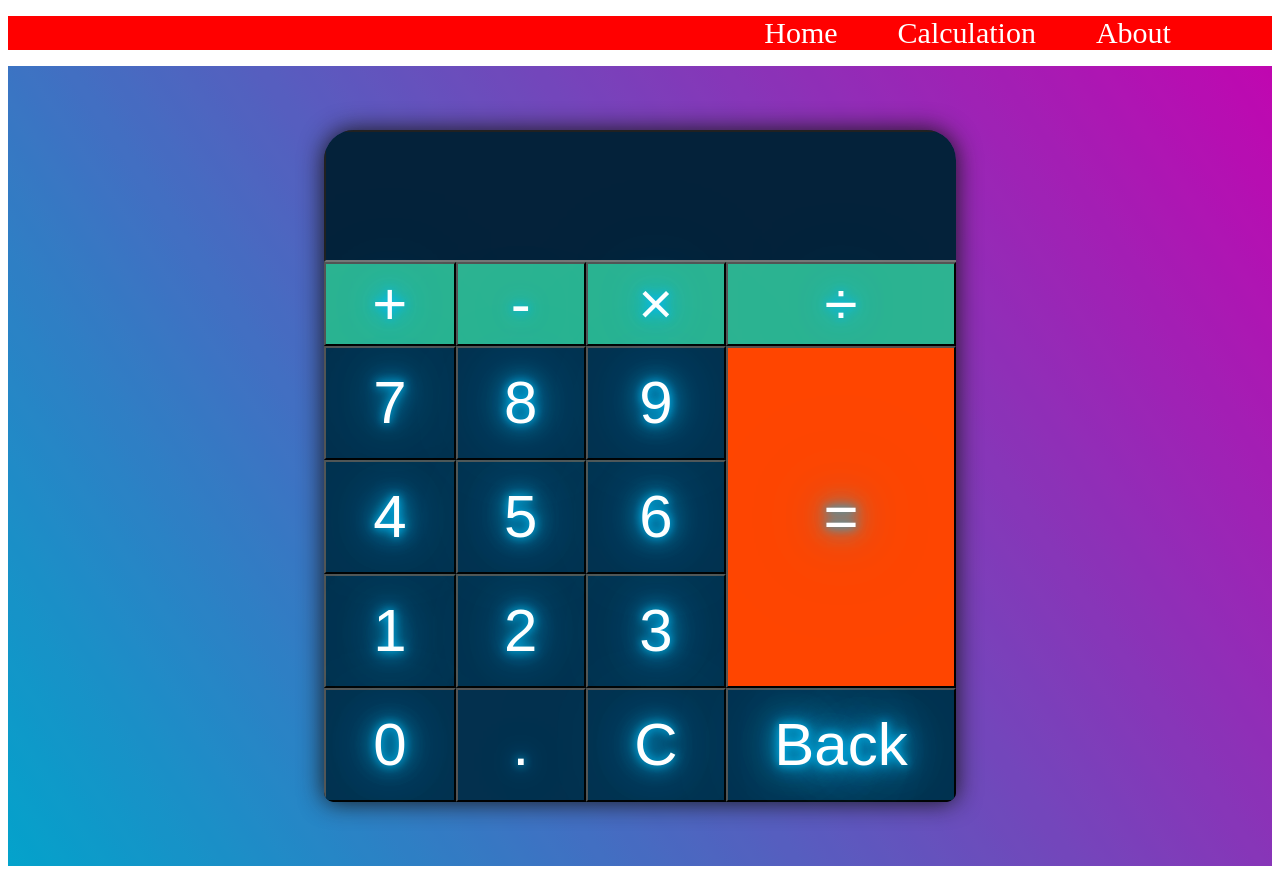
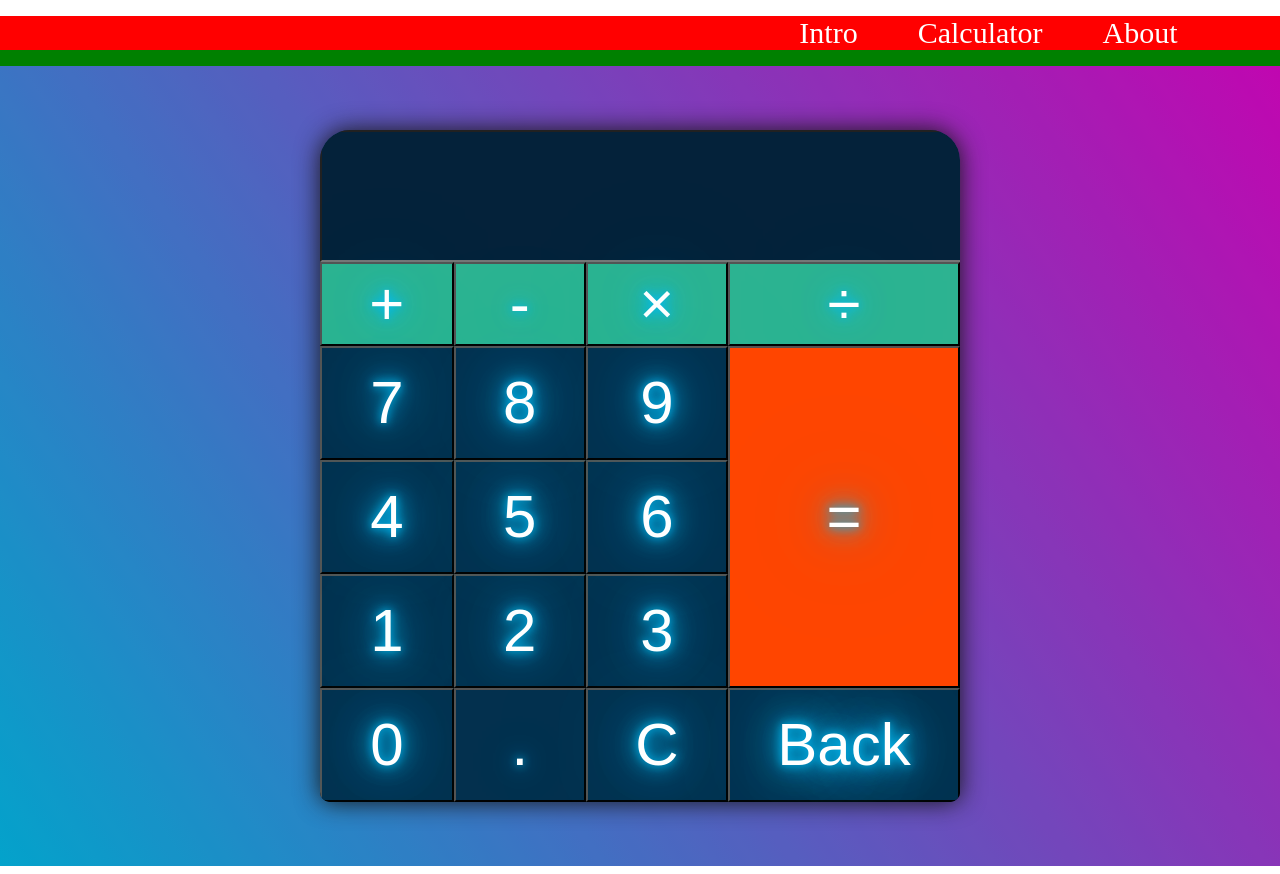
Before and after one commit to VinceSaykao/HedgeServ-Calculator, an Angular app in the folder HedgeServ-Calculator-Project/: page / in a window 1280 px wide. Built offline with nearby package versions, Linux system fonts and the light colour scheme.

Commit message:
added margin 0 on index

```diff
--- a/HedgeServ-Calculator-Project/src/app/app.component.css
+++ b/HedgeServ-Calculator-Project/src/app/app.component.css
@@ -5,12 +5,12 @@ body, html {
   padding: 0;
   height: 100%;
   width: 100%;
+  background-color: green;
 
 }
 
 header {
   width: 100%;
-  /* height: 100vh; */
   background-position: center;
   background-size: cover;
   padding-left: 8%;
@@ -18,15 +18,4 @@ header {
   box-sizing: border-box;
   background-color: red;
 
-
-  /* padding: 10px 10%;
-  background: linear-gradient(90deg, rgb(105, 158, 255) 0%, rgb(255, 129, 129) 100%);
-  height: 50px;
-  display: flex;
-  justify-content: center;
-  align-items: center;
-  font-size: 1.2rem;
-  position: sticky;
-  top: 0;
-  z-index: 100000; */
 }
--- a/HedgeServ-Calculator-Project/src/app/components/calculator/calculator.component.css
+++ b/HedgeServ-Calculator-Project/src/app/components/calculator/calculator.component.css
@@ -13,7 +13,6 @@ img {
       align-items: center;
       box-shadow: inset 0 0 0 1000px rgba(0, 0, 0, 0.2);
       object-fit: contain;
-      /* margin-top: -80px; */
       bottom: 0;
       background-image: linear-gradient(236deg, #f008dc, #04cbfd);
 
--- a/HedgeServ-Calculator-Project/src/app/components/nav/nav.component.html
+++ b/HedgeServ-Calculator-Project/src/app/components/nav/nav.component.html
@@ -1,9 +1,9 @@
 
 <nav>
     <ul>
-        <li><a>Home</a></li>
-        <li><a>Calculation</a></li>
-        <li><a>About</a></li>
+        <li><a href="#intro">Intro</a></li>
+        <li><a href="#calculator">Calculator</a></li>
+        <li><a href="#about">About</a></li>
     </ul>
 </nav>
 
--- a/HedgeServ-Calculator-Project/src/index.html
+++ b/HedgeServ-Calculator-Project/src/index.html
@@ -7,7 +7,9 @@
   <meta name="viewport" content="width=device-width, initial-scale=1">
   <link rel="icon" type="image/x-icon" href="favicon.ico">
 </head>
-<body>
+<body
+style="margin:0;"
+>
   <app-root></app-root>
 </body>
 </html>
```
Also changed, not shown: HedgeServ-Calculator-Project/src/app/components/nav/nav.component.css (+0 -59 lines).
